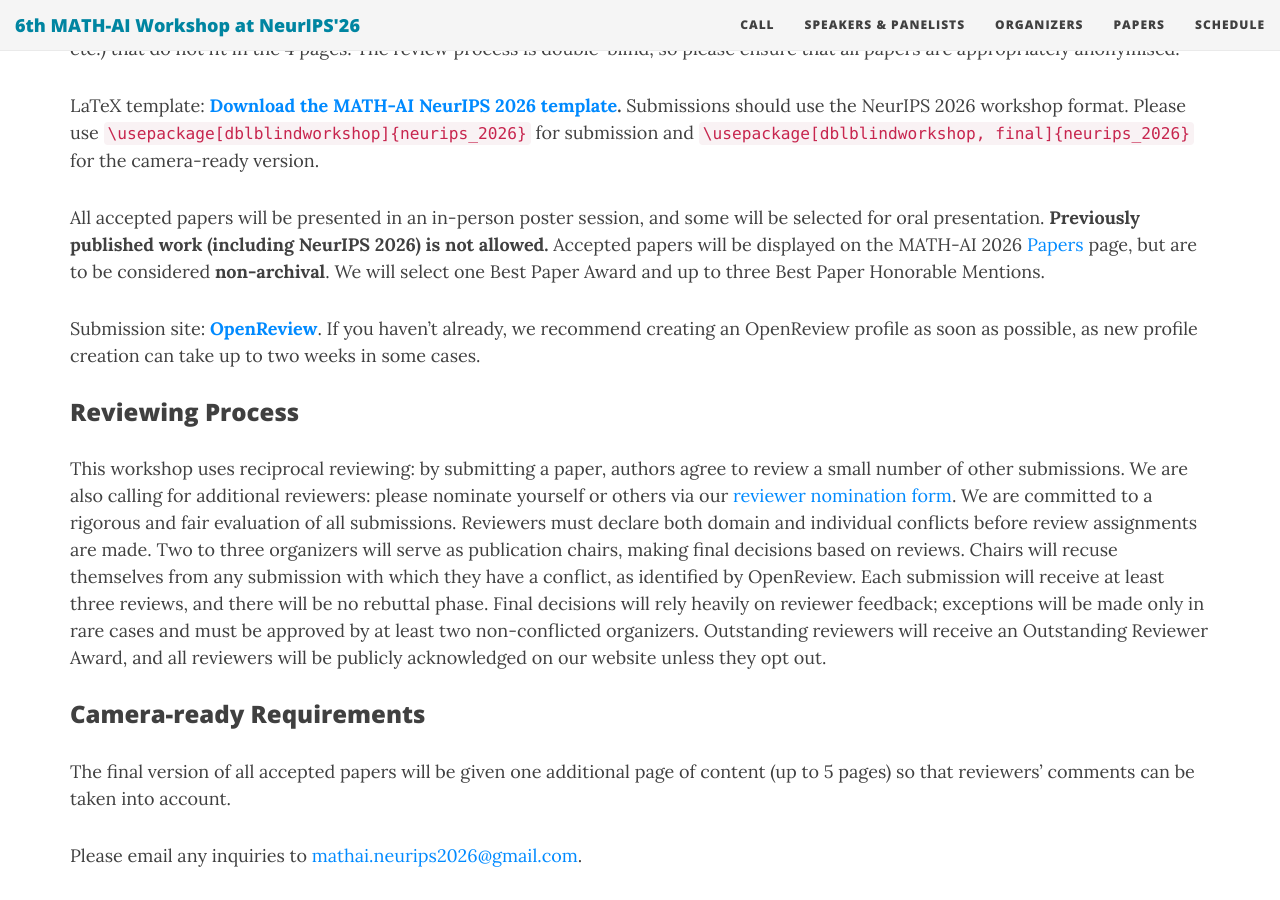
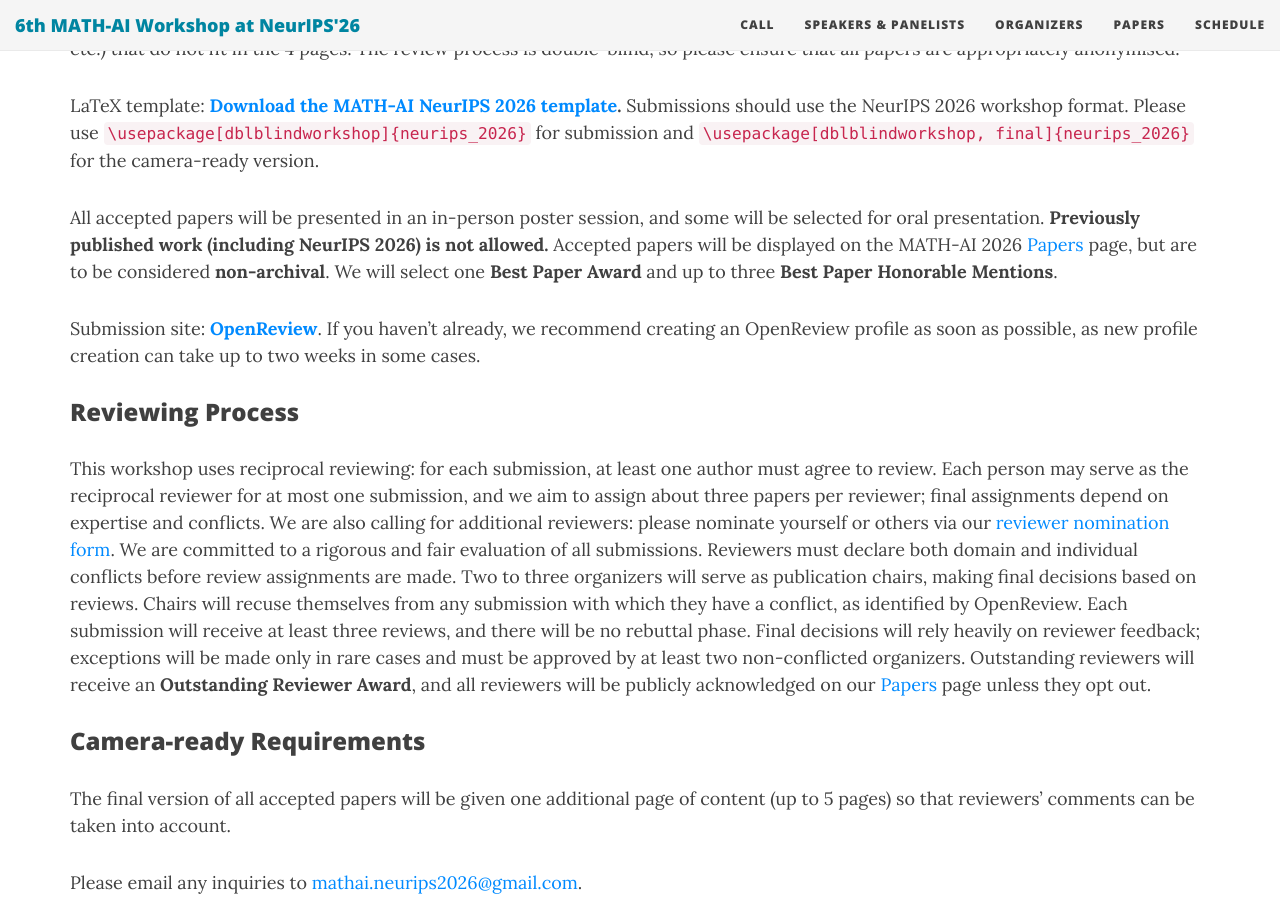
Before and after one commit to mathai-2026/mathai-2026.github.io, a Jekyll site: the page built from cfp.md, in a window 1280 px wide and 900 px high, scrolled down 1655 px. Built offline with Jekyll 4.4.1, drawn with Linux system fonts in a browser that asks for light colours; nearby versions of some CDN libraries.

Commit message:
Add reciprocal reviewing specifics

```diff
--- a/cfp.md
+++ b/cfp.md
@@ -40,14 +40,14 @@
 
 LaTeX template: **[Download the MATH-AI NeurIPS 2026 template](/files/mathai_neurips2026_template.zip).** Submissions should use the NeurIPS 2026 workshop format. Please use <code>\usepackage[dblblindworkshop]{neurips_2026}</code> for submission and <code>\usepackage[dblblindworkshop, final]{neurips_2026}</code> for the camera-ready version.
 
-All accepted papers will be presented in an in-person poster session, and some will be selected for oral presentation. **Previously published work (including NeurIPS 2026) is not allowed.** Accepted papers will be displayed on the MATH-AI 2026 [Papers](/papers) page, but are to be considered **non-archival**. We will select one Best Paper Award and up to three Best Paper Honorable Mentions.
+All accepted papers will be presented in an in-person poster session, and some will be selected for oral presentation. **Previously published work (including NeurIPS 2026) is not allowed.** Accepted papers will be displayed on the MATH-AI 2026 [Papers](/papers) page, but are to be considered **non-archival**. We will select one **Best Paper Award** and up to three **Best Paper Honorable Mentions**.
 
 Submission site: **[OpenReview](https://openreview.net/group?id=NeurIPS.cc/2026/Workshop/MATH-AI)**. If you haven't already, we recommend creating an OpenReview profile as soon as possible, as new profile creation can take up to two weeks in some cases.
 
 
 ### Reviewing Process
 
-This workshop uses reciprocal reviewing: by submitting a paper, authors agree to review a small number of other submissions. We are also calling for additional reviewers: please nominate yourself or others via our [reviewer nomination form](https://docs.google.com/forms/d/e/1FAIpQLSenuh8uLvudlAA0ifF-pGU_XjpgU7CINQBFeDC0Acq_tIq2YQ/viewform?usp=header). We are committed to a rigorous and fair evaluation of all submissions. Reviewers must declare both domain and individual conflicts before review assignments are made. Two to three organizers will serve as publication chairs, making final decisions based on reviews. Chairs will recuse themselves from any submission with which they have a conflict, as identified by OpenReview. Each submission will receive at least three reviews, and there will be no rebuttal phase. Final decisions will rely heavily on reviewer feedback; exceptions will be made only in rare cases and must be approved by at least two non-conflicted organizers. Outstanding reviewers will receive an Outstanding Reviewer Award, and all reviewers will be publicly acknowledged on our website unless they opt out.
+This workshop uses reciprocal reviewing: for each submission, at least one author must agree to review. Each person may serve as the reciprocal reviewer for at most one submission, and we aim to assign about three papers per reviewer; final assignments depend on expertise and conflicts. We are also calling for additional reviewers: please nominate yourself or others via our [reviewer nomination form](https://docs.google.com/forms/d/e/1FAIpQLSenuh8uLvudlAA0ifF-pGU_XjpgU7CINQBFeDC0Acq_tIq2YQ/viewform?usp=header). We are committed to a rigorous and fair evaluation of all submissions. Reviewers must declare both domain and individual conflicts before review assignments are made. Two to three organizers will serve as publication chairs, making final decisions based on reviews. Chairs will recuse themselves from any submission with which they have a conflict, as identified by OpenReview. Each submission will receive at least three reviews, and there will be no rebuttal phase. Final decisions will rely heavily on reviewer feedback; exceptions will be made only in rare cases and must be approved by at least two non-conflicted organizers. Outstanding reviewers will receive an **Outstanding Reviewer Award**, and all reviewers will be publicly acknowledged on our [Papers](/papers) page unless they opt out.
 
 ### Camera-ready Requirements
 
```
